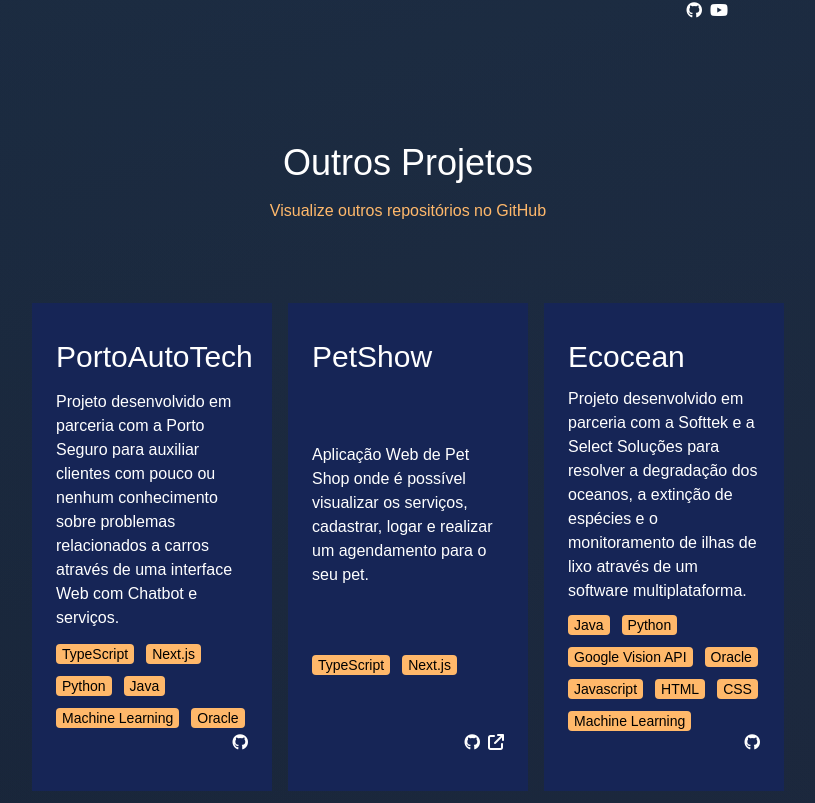
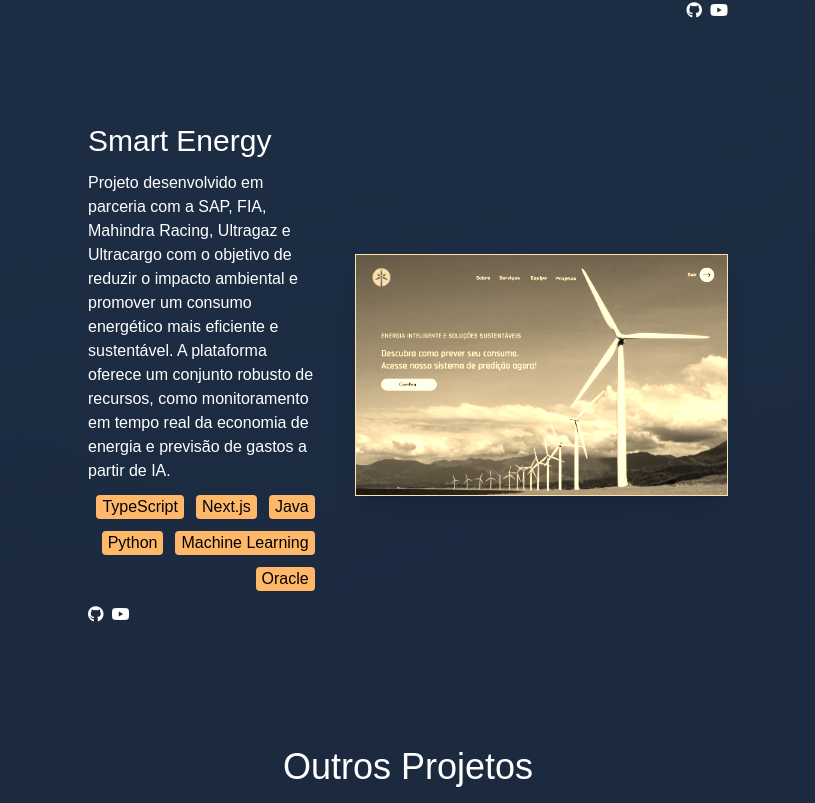
Before and after one commit to dinozindev/portfolio-v2, a React (Vite) app: page / in a window 1280 px wide. Shown: the part 3777-4580 px from the top of the page, without its empty margins (232-1047 px from the left). Built offline with nearby package versions, Linux system fonts and the light colour scheme; a web font is replaced by a local one.

Commit message:
feat: ajustando a estilização dos mini widgets e adicionando projeto Smart Energy

```diff
--- a/src/Components/ProjectMiniWidget.tsx
+++ b/src/Components/ProjectMiniWidget.tsx
@@ -10,10 +10,10 @@ type MiniWidgetProps = {
 
 const ProjectMiniWidget = ({ title, description, skills, linkGithub, linkWebsite, linkYoutube }: MiniWidgetProps) => {
     return (
-        <div className="bg-blue-950 w-1/4 px-6 py-9 flex flex-col justify-between">
+        <div className="bg-miniwidget w-1/4 px-6 py-9 flex flex-col justify-between shadow-2xl hover:translate-z-2.5 hover:-translate-y-2.5 transition-all">
             <h3 className="text-3xl mb-3">{title}</h3>
             <p className="mb-3">{description}</p>
-            <div className="flex flex-wrap gap-3">
+            <div className="flex flex-wrap gap-3 mb-3">
             {skills.map((skill, i) => (
                 <p className="bg-orange-300 text-black px-1.5 rounded-sm text-sm" key={i}>{skill}</p>
             ))}
--- a/src/data/main-projects.json
+++ b/src/data/main-projects.json
@@ -22,5 +22,13 @@
     "skills": ["TypeScript", "React Native", "Java", ".NET", "Docker", "Azure", "MongoDB", "Oracle", "Arduino"],
     "linkGithub": "https://github.com/dinozindev/challenge-mottu-mottion",
     "linkYoutube": "https://youtu.be/I6KXXwZDc_Y"
+  },
+  {
+    "image": "smartenergy.png",
+    "title": "Smart Energy",
+    "description": "Projeto desenvolvido em parceria com a SAP, FIA, Mahindra Racing, Ultragaz e Ultracargo com o objetivo de reduzir o impacto ambiental e promover um consumo energético mais eficiente e sustentável. A plataforma oferece um conjunto robusto de recursos, como monitoramento em tempo real da economia de energia e previsão de gastos a partir de IA.",
+    "skills": ["TypeScript", "Next.js", "Java", "Python", "Machine Learning", "Oracle"],
+    "linkGithub": "https://github.com/dinozindev/gs-smartenergy",
+    "linkYoutube": "https://www.youtube.com/watch?v=_ThvPaoRCRA"
   }
 ]
--- a/src/data/other-projects.json
+++ b/src/data/other-projects.json
@@ -21,12 +21,14 @@
   {
     "title": "Synapse",
     "description": "Aplicação Mobile desenvolvida com o objetivo de auxiliar pessoas em transição de carreira ou novos no mercado de trabalho a ampliarem seu conhecimento na área que deseja seguir ou encontrar oportunidades de emprego com base no seu perfil profissional.",
-    "skills": ["Java", ".NET", "TypeScript", "React Native", "Docker", "Azure", "Oracle", "MongoDB", "Ollama"]
+    "skills": ["Java", ".NET", "TypeScript", "React Native", "Docker", "Azure", "Oracle", "MongoDB", "Ollama"],
+    "linkYoutube": "https://youtu.be/JwJNlQEr-cQ"
   },
   {
     "title": "Swift Safety",
     "description": "Aplicação Mobile que permite aos usuários compartilharem relatos de desastres urbanos, visualizarem informações em tempo real através de sensores e órgãos públicos, garantindo rastreabilidade, controle e visibilidade contínua dos eventos naturais que impactam a cidade.",
-    "skills": ["Java", ".NET", "TypeScript", "React Native", "Docker", "Azure", "Oracle", "Arduino"]
+    "skills": ["Java", ".NET", "TypeScript", "React Native", "Docker", "Azure", "Oracle", "Arduino"],
+    "linkYoutube": "https://www.youtube.com/watch?v=byoqks2usaM"
   },
   {
     "title": "Music Player",
--- a/src/index.css
+++ b/src/index.css
@@ -1,4 +1,9 @@
 @import "tailwindcss";
+
+@theme {
+  --color-miniwidget: #112240;
+}
+
 
 body {
     font-family: 'Stack Sans Headline', sans-serif;
```
Also changed, not shown: src/assets/smartenergy.png (added).
